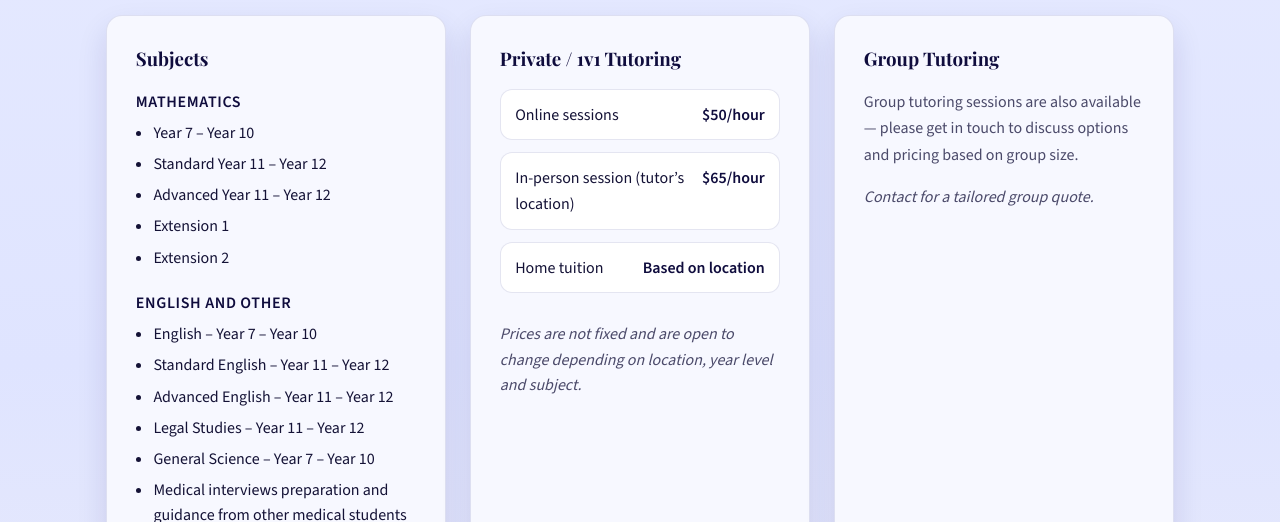
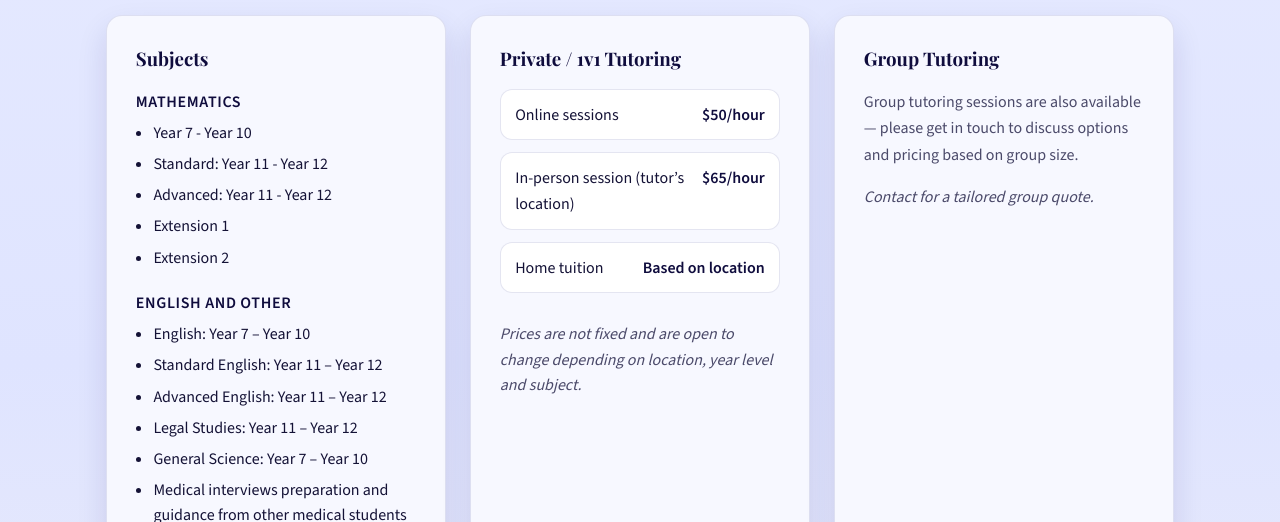
Before and after one commit to rabierizwan/Ruwindri-private-tutoring, a React app: page / in a window 1280 px wide. Shown: the part 2740-3262 px from the top of the page. Built offline with nearby package versions, Linux system fonts and the light colour scheme; the HTML template or start-up script is replaced by a standard one.

Commit message:
Minor UI changes

```diff
--- a/src/App.css
+++ /dev/null
@@ -1,5 +0,0 @@
-/* #root {
-  margin: 0;
-  padding: 0;
-  text-align: left;
-} */
--- a/src/App.tsx
+++ b/src/App.tsx
@@ -1,6 +1,5 @@
 import "./index.css";
 import Navbar from "./components/Navbar";
-import './App.css'
 import Hero from './components/Hero';
 import About from "./components/About";
 import Services from './components/Services';
--- a/src/components/Services.tsx
+++ b/src/components/Services.tsx
@@ -15,9 +15,9 @@ export default function Services() {
               <div className="subject-group">
                 <h4>Mathematics</h4>
                 <ul>
-                  <li>Year 7 – Year 10</li>
-                  <li>Standard Year 11 – Year 12</li>
-                  <li>Advanced Year 11 – Year 12</li>
+                  <li>Year 7 - Year 10</li>
+                  <li>Standard: Year 11 - Year 12</li>
+                  <li>Advanced: Year 11 - Year 12</li>
                   <li>Extension 1</li>
                   <li>Extension 2</li>
                 </ul>
@@ -25,11 +25,11 @@ export default function Services() {
               <div className="subject-group">
                 <h4>English and Other</h4>
                 <ul>
-                  <li>English – Year 7 – Year 10</li>
-                  <li>Standard English – Year 11 – Year 12</li>
-                  <li>Advanced English – Year 11 – Year 12</li>
-                  <li>Legal Studies – Year 11 – Year 12</li>
-                  <li>General Science – Year 7 – Year 10</li>
+                  <li>English: Year 7 – Year 10</li>
+                  <li>Standard English: Year 11 – Year 12</li>
+                  <li>Advanced English: Year 11 – Year 12</li>
+                  <li>Legal Studies: Year 11 – Year 12</li>
+                  <li>General Science: Year 7 – Year 10</li>
                   <li>
                     Medical interviews preparation and guidance from other medical students in
                     Australia (domestic and international)
--- a/src/index.css
+++ b/src/index.css
@@ -237,7 +237,7 @@ button {
 ========================= */
 .study-materials {
   padding: var(--section-pad) 0;
-  background: radial-gradient(circle at top, #ffffff 0%, var(--bg-light) 60%, #f1ecdf 100%);
+  background: radial-gradient(circle at 70% 20%, rgba(223, 228, 255, 0.75), rgba(255, 255, 255, 0) 60%);
 }
 
 .study-header {
```
